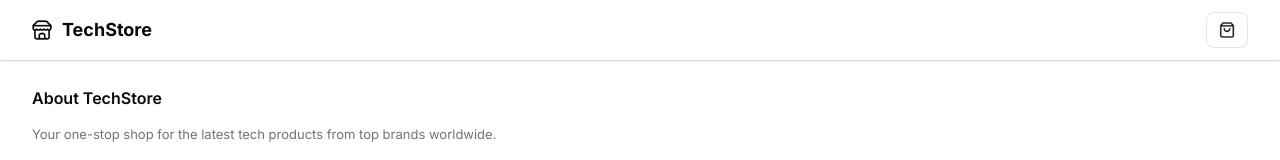
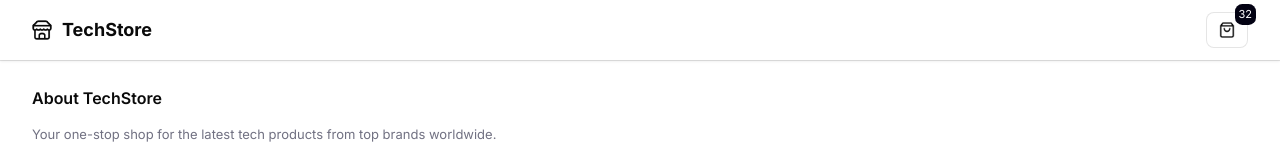
Before and after one commit to dragon-rakich/shop-react-json-server, a React (Vite) app: page / in a window 1280 px wide. Shown: the top 160 px of the page. Built offline with nearby package versions, Linux system fonts and the light colour scheme.

Commit message:
Updated Cart
Made its container relative position for CartCount positioning. Imported useState and useEffect

```diff
--- a/src/Components/Header/Cart/Cart.js
+++ b/src/Components/Header/Cart/Cart.js
@@ -1,11 +1,15 @@
 import './_cart.scss';
+import { useState, useEffect } from 'react';
 
 import CartButton from './CartButton/CartButton';
+import CartCount from './CartCount/CartCount';
 
 function Cart() {
+    const [cart, setCart] = useState(false);
     return (
         <div className='cart'>
             <CartButton />
+            <CartCount count={32} />
         </div>
     )
 }
--- a/src/Components/Header/Cart/_cart.scss
+++ b/src/Components/Header/Cart/_cart.scss
@@ -1,3 +1,3 @@
 .cart {
-
+    position: relative;
 }
```
